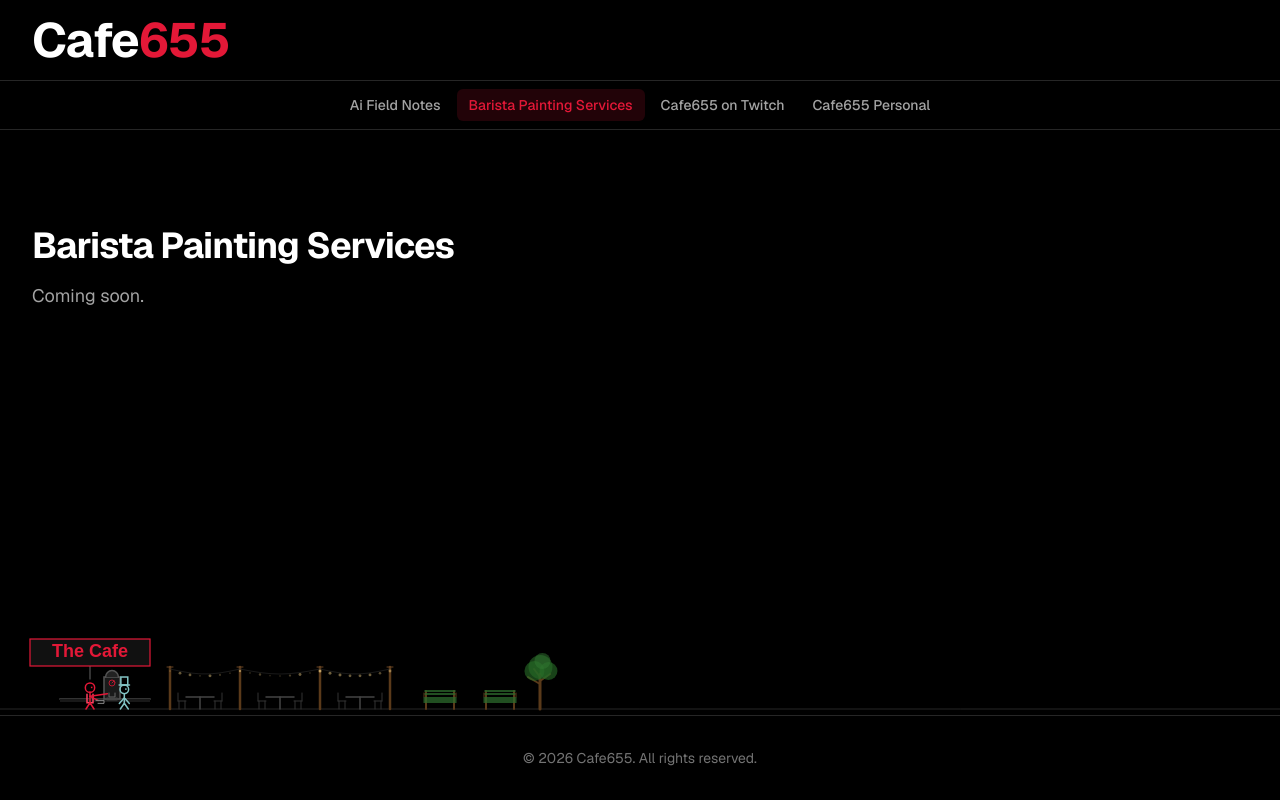
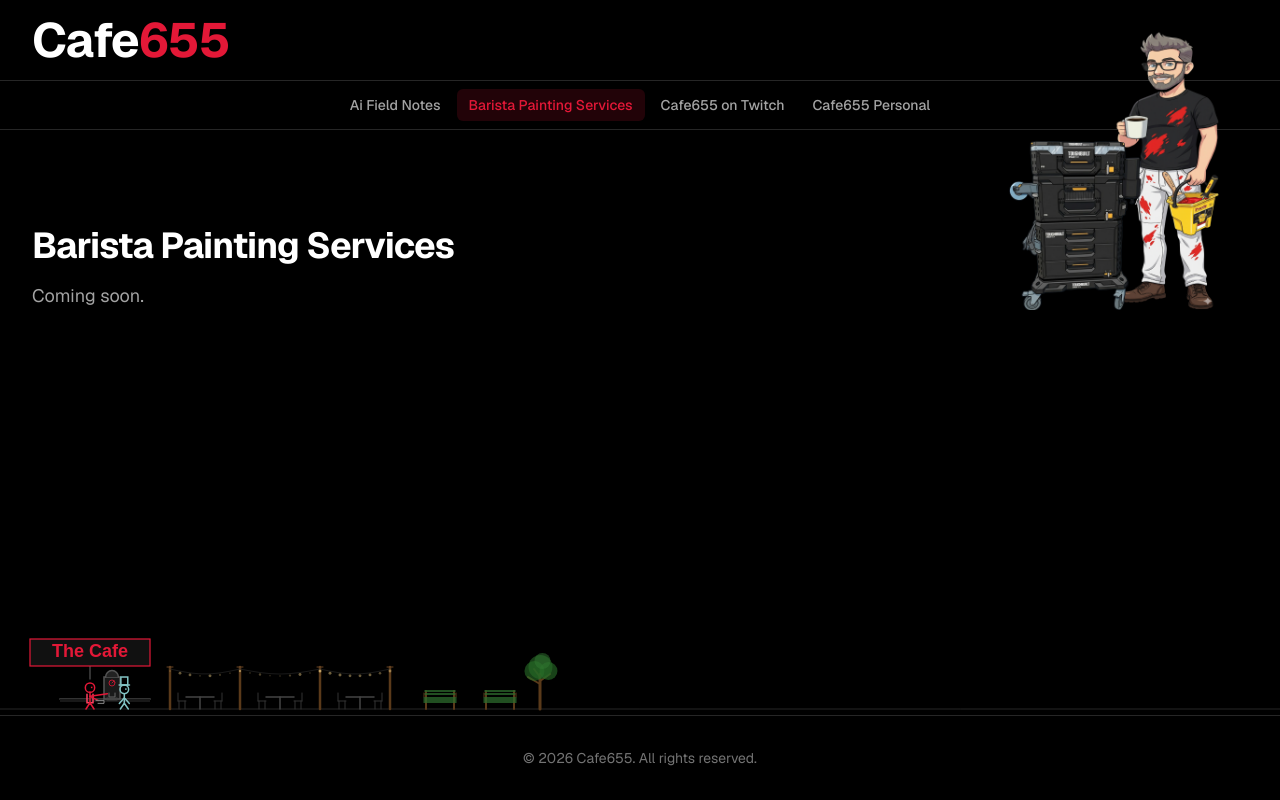
Before and after one commit to cafe655/CafeRepo, a Next.js app: page /barista-painting in a window 1280 px wide. Built offline with nearby package versions, Linux system fonts and the light colour scheme.

Commit message:
Add painter avatar to Barista Painting Services page
Co-Authored-By: Claude Opus 4.6 (1M context) <noreply@anthropic.com>

```diff
--- a/src/app/(sites)/barista-painting/page.tsx
+++ b/src/app/(sites)/barista-painting/page.tsx
@@ -1,15 +1,28 @@
+import Image from "next/image";
 import { Container } from "@/components/ui/container";
 
 export default function BaristaPaintingPage() {
   return (
     <Container className="py-24">
-      <article>
+      <article className="relative">
         <h1 className="text-4xl font-bold tracking-tight">
           Barista Painting Services
         </h1>
         <p className="mt-4 text-lg text-muted">
           Coming soon.
         </p>
+
+        {/* Painter avatar — anchored to the right */}
+        <div className="absolute right-0 bottom-0 z-[60] pointer-events-none">
+          <Image
+            src="/cafe-painter.png"
+            alt="Cafe655 painter with tools and coffee"
+            width={400}
+            height={400}
+            className="w-[180px] sm:w-[220px] lg:w-[280px] h-auto"
+            priority
+          />
+        </div>
       </article>
     </Container>
   );
```
Also changed, not shown: public/cafe-painter.png (added).
